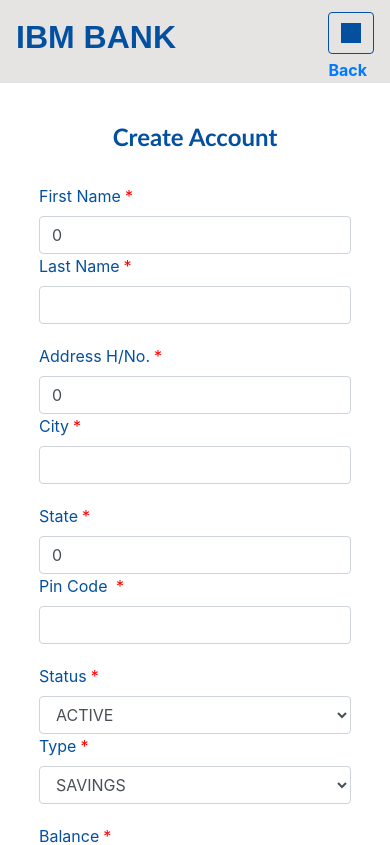
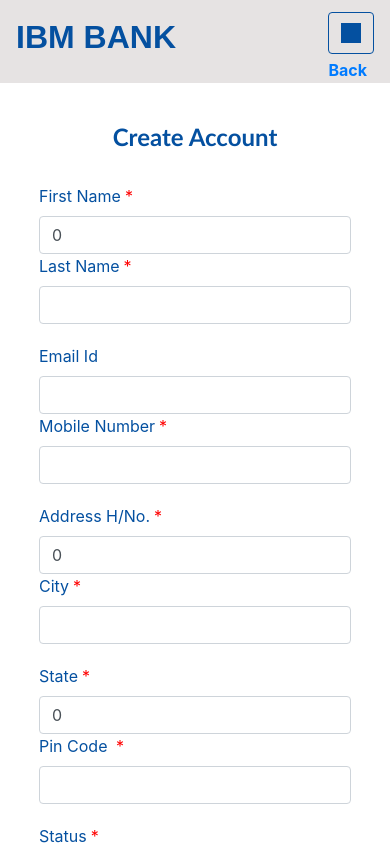
Before and after one commit to IBM-Training1/FinalProject-Angular, an Angular app: page /createaccount in a window 390 px wide. Shown: the top 845 px of the page. Built offline with nearby package versions, Linux system fonts and the light colour scheme.

Commit message:
added mobile number,email

```diff
--- a/src/app/Account.ts
+++ b/src/app/Account.ts
@@ -3,7 +3,8 @@
   id:String="";
   number:String='';
   firstName:string = '';
-
+  mobileNumber:string="";
+  email:string='';
   lastName:string='';
   balance:number=0.0;
   depositAmount:number=0.0;
--- a/src/app/create-account/create-account.component.html
+++ b/src/app/create-account/create-account.component.html
@@ -23,6 +23,19 @@
     <div class="col-sm-6">
       <label>Last Name<span>*</span></label>
       <input [(ngModel)]='account.lastName' class="form-control" id='lname'  name="lname" required>
+
+    </div>
+  </div>
+  <div class="row fieldRow">
+    <div class="col-sm-6">
+      <label >Email Id</label>
+      <input [(ngModel)]='account.email'  type="text" class="form-control" id='email'
+        name="email" required>
+    </div>
+
+    <div class="col-sm-6">
+      <label>Mobile Number<span>*</span></label>
+      <input [(ngModel)]='account.mobileNumber' class="form-control" id='mobile'  name="mobile" required>
 
     </div>
   </div>
--- a/src/app/create-account/create-account.component.ts
+++ b/src/app/create-account/create-account.component.ts
@@ -24,6 +24,12 @@
     }
     else if (!this.account.lastName.trim()) {
       swal.fire("Please provide Last Name");
+    }
+    else if (!this.account.email.trim()) {
+      swal.fire("Please provide email id");
+    }
+    else if (!this.account.mobileNumber.trim()) {
+      swal.fire("Please provide mobile number");
     }
 
     else if (!this.account.address.city.trim()) {
--- a/src/app/search-all/search-all.component.html
+++ b/src/app/search-all/search-all.component.html
@@ -4,7 +4,7 @@
     <a
       class="nav-link ml-auto"
       style="padding-top: 0px;float:right;padding-right: 23px;"
-      routerLink="/employeeland"
+      routerLink="/land"
       routerLinkActive="active"
       ><b>Back</b></a
     >
--- a/src/app/update-account/update-account.component.html
+++ b/src/app/update-account/update-account.component.html
@@ -3,7 +3,7 @@
   <a
     class="nav-link ml-auto"
     style="padding-top: 0px;float:right;padding-right: 23px;"
-    routerLink="/employeeland"
+    routerLink="/land"
     routerLinkActive="active"
     ><b>Back</b></a
   >
--- a/src/app/withdraw/withdraw.component.html
+++ b/src/app/withdraw/withdraw.component.html
@@ -3,7 +3,7 @@
   <a
     class="nav-link ml-auto"
     style="padding-top: 0px;float:right;padding-right: 23px;"
-    routerLink="/customerland"
+    routerLink="/customer"
     routerLinkActive="active"
     ><b>Back</b></a
   >
```
